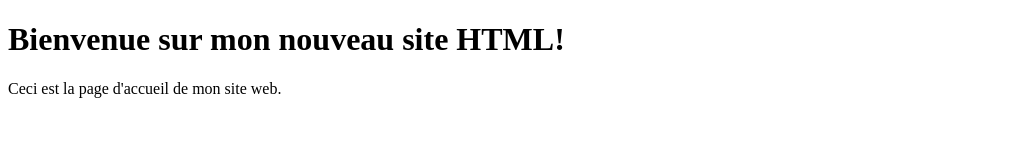
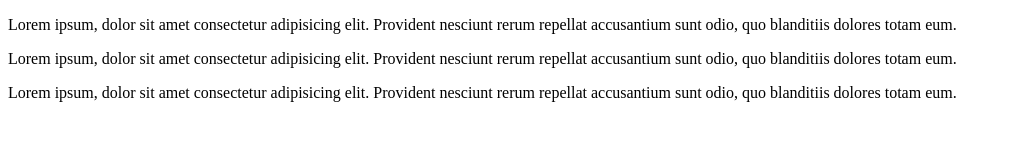
Before and after one commit to AdrienClvl/MONNOUVEAUSITEHTML, a plain HTML site: page index.html in a window 1280 px wide. Shown: the whole page, without its empty margins (0-1011 px from the left). Drawn offline with Linux system fonts and the light colour scheme.

Commit message:
Mise à jour de la langue du document en anglais et réorganisation du contenu de la page d'accueil

```diff
--- a/index.html
+++ b/index.html
@@ -1,12 +1,32 @@
 <!DOCTYPE html>
-<html lang="fr">
+<html lang="en">
   <head>
     <meta charset="UTF-8" />
     <meta name="viewport" content="width=device-width, initial-scale=1.0" />
-    <title>Mon Nouveau Site HTML</title>
+    <link rel="stylesheet" href="/style.css" />
+    <title>Document</title>
   </head>
   <body>
-    <h1>Bienvenue sur mon nouveau site HTML!</h1>
-    <p>Ceci est la page d'accueil de mon site web.</p>
+    <div>
+      <p>
+        Lorem ipsum, dolor sit amet consectetur adipisicing elit. Provident
+        nesciunt rerum repellat accusantium sunt odio, quo blanditiis dolores
+        totam eum.
+      </p>
+    </div>
+    <div>
+      <p>
+        Lorem ipsum, dolor sit amet consectetur adipisicing elit. Provident
+        nesciunt rerum repellat accusantium sunt odio, quo blanditiis dolores
+        totam eum.
+      </p>
+    </div>
+    <div>
+      <p>
+        Lorem ipsum, dolor sit amet consectetur adipisicing elit. Provident
+        nesciunt rerum repellat accusantium sunt odio, quo blanditiis dolores
+        totam eum.
+      </p>
+    </div>
   </body>
 </html>
```
